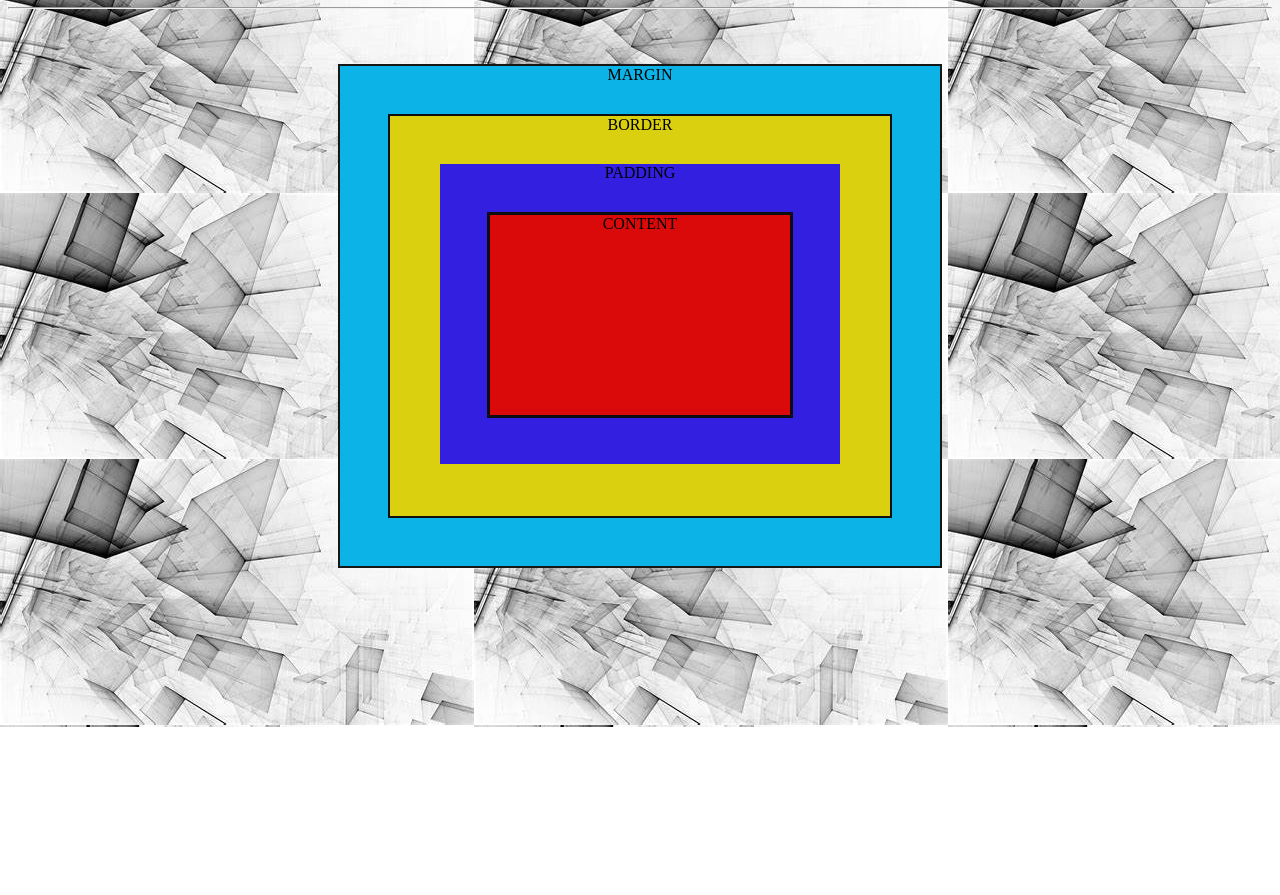
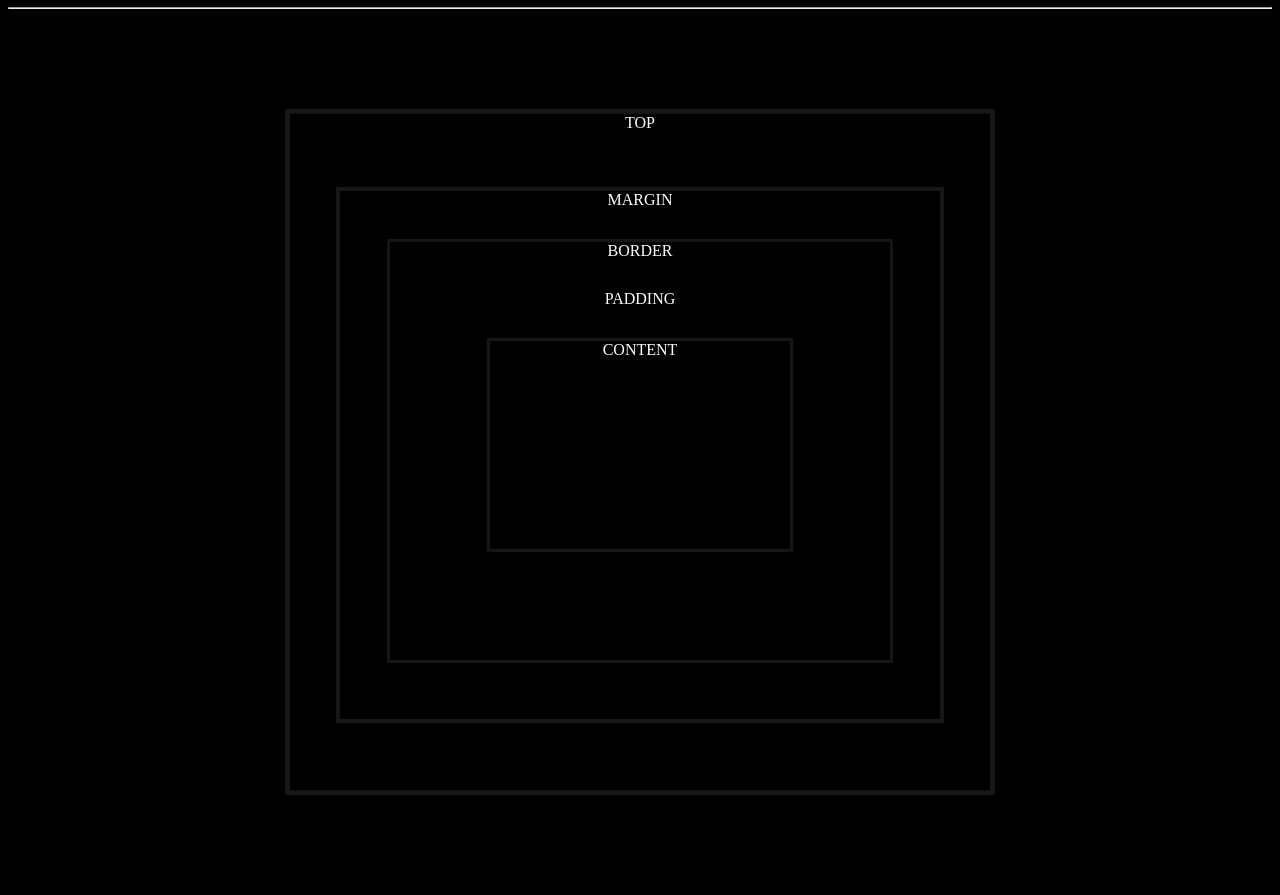
Before and after one commit to ChandraPerusomula/Task-23-01-25, a plain HTML site: page index.html in a window 1280 px wide. Shown: the part 73-968 px from the top of the page. Before the commit the page ends 800 px from the top, so only its background shows below. Drawn offline with Linux system fonts and the light colour scheme.

Commit message:
Add files via upload

```diff
--- a/External.css
+++ b/External.css
@@ -1,36 +1,59 @@
+#am{
+
+    height: 600px;
+    width: 700px;
+    border: 5px solid rgb(22, 22, 22);
+    margin:100px;
+
+padding-bottom: 6%;
+}
 #chandra{
     height: 500px;
     width: 600px;
-    border: 2px solid rgb(22, 22, 22);
-    margin-top:55px;
-    background-color: rgb(11, 179, 230);
+    border: 4px solid rgb(22, 22, 22);
+    margin-top:55px;margin-bottom: 55px;
 
-
+padding-bottom: 4%;
 }
 #ram{
     height: 400px;
     width: 500px;
-    border: 2px solid rgb(15, 15, 15);
+    border: 3px solid rgb(22, 22, 22);
     margin-top: 30px;
-    background-color: rgb(218, 208, 15);
 
+padding-bottom: 3%;
 }
 #sri{
 
     height: 300px;
     width: 400px;
-    border: 2px solid rgb(13, 13, 17));
+ border: ;
     margin-top: 30px;
-    background-color: rgb(51, 31, 224);
 
+    padding-bottom: 2%;
 }
 #avinash{
     height: 200px;
     width: 300px;
-    border: 3px solid rgb(13, 13, 17);
+    border: 3px solid rgb(22, 22, 22);
     margin-top: 30px;
+
+    padding-bottom: 2%;
+}
+#avinash:hover{
     background-color:rgb(219, 10, 10);
-
-
+}
+#sri:hover{
+    background-color: rgb(51, 31, 224);
 
 }
+#ram:hover{
+    background-color: rgb(218, 208, 15);
+}
+#chandra:hover{
+    background-color: rgb(11, 179, 230);
+}
+#am:hover{
+    background-color: rgb(138, 167, 140);
+    display: ;
+}
--- a/index.html
+++ b/index.html
@@ -11,19 +11,20 @@
     <title>CSS BOX MODEL</title>
     <link rel="stylesheet" href="External.css">
 </head>
-<body background="OIP.jpg">
+<body style="background-color: black;"text="white">
     <CEnter>
     <H1> CSS BOX MODEL</H1>
     <HR>
+        <div id="am">TOP
         <div id="chandra">MARGIN
             <div id="ram">BORDER
-                <div id="sri">PADDING
+                <div id="sri" >PADDING
                     <div id="avinash">CONTENT
                     </div>
                 </div>
             </div>
         </div>
-
+        </div>
 </CEnter>
 
 </body>
```
